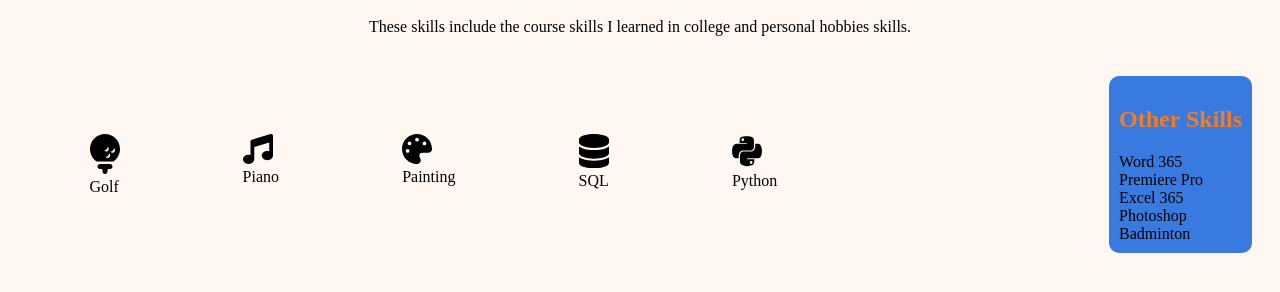
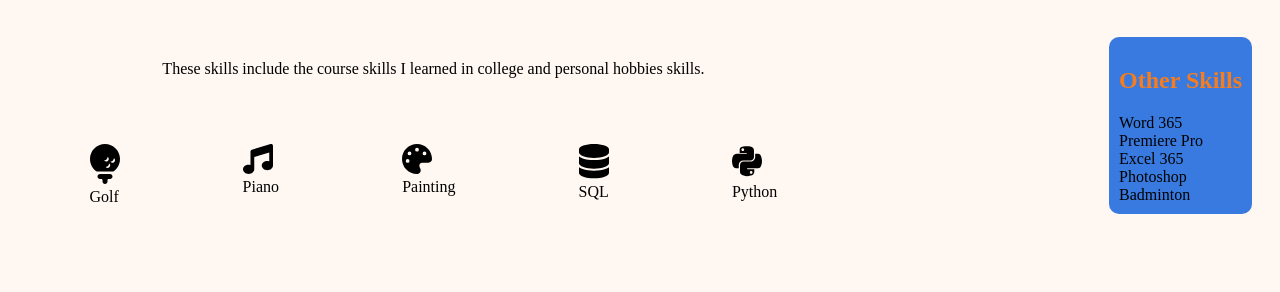
Before and after one commit to ksikww/ist263, a plain HTML site: page lab09/skills.html in a window 1280 px wide. Shown: the part 136-428 px from the top of the page. Drawn offline with Linux system fonts and the light colour scheme.

Commit message:
completed lab 09

```diff
--- a/lab09/skills.html
+++ b/lab09/skills.html
@@ -18,9 +18,12 @@
                 <a href="contact.html">Contact</a>
             </nav>
             <h1>Technical Skills</h1>
-            <p>These skills include the course skills I learned in college and personal hobbies skills.</p>
             <div class="skills">
                 <div class="left">
+                    <div>
+                        <p>These skills include the course skills I learned in college and personal hobbies skills.</p>
+                    </div>
+                    <div class="icon">
                         <div><svg xmlns="http://www.w3.org/2000/svg" viewBox="0 0 384 512"><!--!Font Awesome Free 6.5.1 by @fontawesome - https://fontawesome.com License - https://fontawesome.com/license/free Copyright 2024 Fonticons, Inc.--><path d="M384 192c0 66.8-34.1 125.6-85.8 160H85.8C34.1 317.6 0 258.8 0 192C0 86 86 0 192 0S384 86 384 192zM242.1 256.6c0 18.5-15 33.5-33.5 33.5c-4.9 0-9.1 5.1-5.4 8.4c5.9 5.2 13.7 8.4 22.1 8.4c18.5 0 33.5-15 33.5-33.5c0-8.5-3.2-16.2-8.4-22.1c-3.3-3.7-8.4 .5-8.4 5.4zm-52.3-49.3c-4.9 0-9.1 5.1-5.4 8.4c5.9 5.2 13.7 8.4 22.1 8.4c18.5 0 33.5-15 33.5-33.5c0-8.5-3.2-16.2-8.4-22.1c-3.3-3.7-8.4 .5-8.4 5.4c0 18.5-15 33.5-33.5 33.5zm113.5-17.5c0 18.5-15 33.5-33.5 33.5c-4.9 0-9.1 5.1-5.4 8.4c5.9 5.2 13.7 8.4 22.1 8.4c18.5 0 33.5-15 33.5-33.5c0-8.5-3.2-16.2-8.4-22.1c-3.3-3.7-8.4 .5-8.4 5.4zM96 416c0-17.7 14.3-32 32-32h64 64c17.7 0 32 14.3 32 32s-14.3 32-32 32H240c-8.8 0-16 7.2-16 16v16c0 17.7-14.3 32-32 32s-32-14.3-32-32V464c0-8.8-7.2-16-16-16H128c-17.7 0-32-14.3-32-32z"/></svg><br>
                             Golf</div>
                         <div><svg xmlns="http://www.w3.org/2000/svg" viewBox="0 0 512 512"><!--!Font Awesome Free 6.5.1 by @fontawesome - https://fontawesome.com License - https://fontawesome.com/license/free Copyright 2024 Fonticons, Inc.--><path d="M499.1 6.3c8.1 6 12.9 15.6 12.9 25.7v72V368c0 44.2-43 80-96 80s-96-35.8-96-80s43-80 96-80c11.2 0 22 1.6 32 4.6V147L192 223.8V432c0 44.2-43 80-96 80s-96-35.8-96-80s43-80 96-80c11.2 0 22 1.6 32 4.6V200 128c0-14.1 9.3-26.6 22.8-30.7l320-96c9.7-2.9 20.2-1.1 28.3 5z"/></svg><br>
@@ -31,6 +34,7 @@
                             SQL</div>
                         <div><svg xmlns="http://www.w3.org/2000/svg" viewBox="0 0 448 512"><!--!Font Awesome Free 6.5.1 by @fontawesome - https://fontawesome.com License - https://fontawesome.com/license/free Copyright 2024 Fonticons, Inc.--><path d="M439.8 200.5c-7.7-30.9-22.3-54.2-53.4-54.2h-40.1v47.4c0 36.8-31.2 67.8-66.8 67.8H172.7c-29.2 0-53.4 25-53.4 54.3v101.8c0 29 25.2 46 53.4 54.3 33.8 9.9 66.3 11.7 106.8 0 26.9-7.8 53.4-23.5 53.4-54.3v-40.7H226.2v-13.6h160.2c31.1 0 42.6-21.7 53.4-54.2 11.2-33.5 10.7-65.7 0-108.6zM286.2 404c11.1 0 20.1 9.1 20.1 20.3 0 11.3-9 20.4-20.1 20.4-11 0-20.1-9.2-20.1-20.4 .1-11.3 9.1-20.3 20.1-20.3zM167.8 248.1h106.8c29.7 0 53.4-24.5 53.4-54.3V91.9c0-29-24.4-50.7-53.4-55.6-35.8-5.9-74.7-5.6-106.8 .1-45.2 8-53.4 24.7-53.4 55.6v40.7h106.9v13.6h-147c-31.1 0-58.3 18.7-66.8 54.2-9.8 40.7-10.2 66.1 0 108.6 7.6 31.6 25.7 54.2 56.8 54.2H101v-48.8c0-35.3 30.5-66.4 66.8-66.4zm-6.7-142.6c-11.1 0-20.1-9.1-20.1-20.3 .1-11.3 9-20.4 20.1-20.4 11 0 20.1 9.2 20.1 20.4s-9 20.3-20.1 20.3z"/></svg><br>
                             Python</div>
+                    </div>
                 </div>
                 <div class="right"></div>
                 <aside class="aside">
--- a/lab09/styles.css
+++ b/lab09/styles.css
@@ -31,7 +31,8 @@ nav {padding: 10px;
 .skills, .left, .right {display: flex;}
 
 .left {flex: 3;
-        justify-content: space-around;}
+        justify-content: space-around;
+        flex-direction: column;}
 
 .right {flex: 1;}
 
@@ -39,6 +40,10 @@ nav {padding: 10px;
         margin-top: 40px;
         align-items: center;}
 
+.icon {display: flex;
+    justify-content: space-around;
+    margin-top: 50px;}
+
 .aside {background-color: #387ADF;
         border-radius: 10px;
         padding: 10px;}
```
Lines whose indentation alone changed are shown as unchanged.
